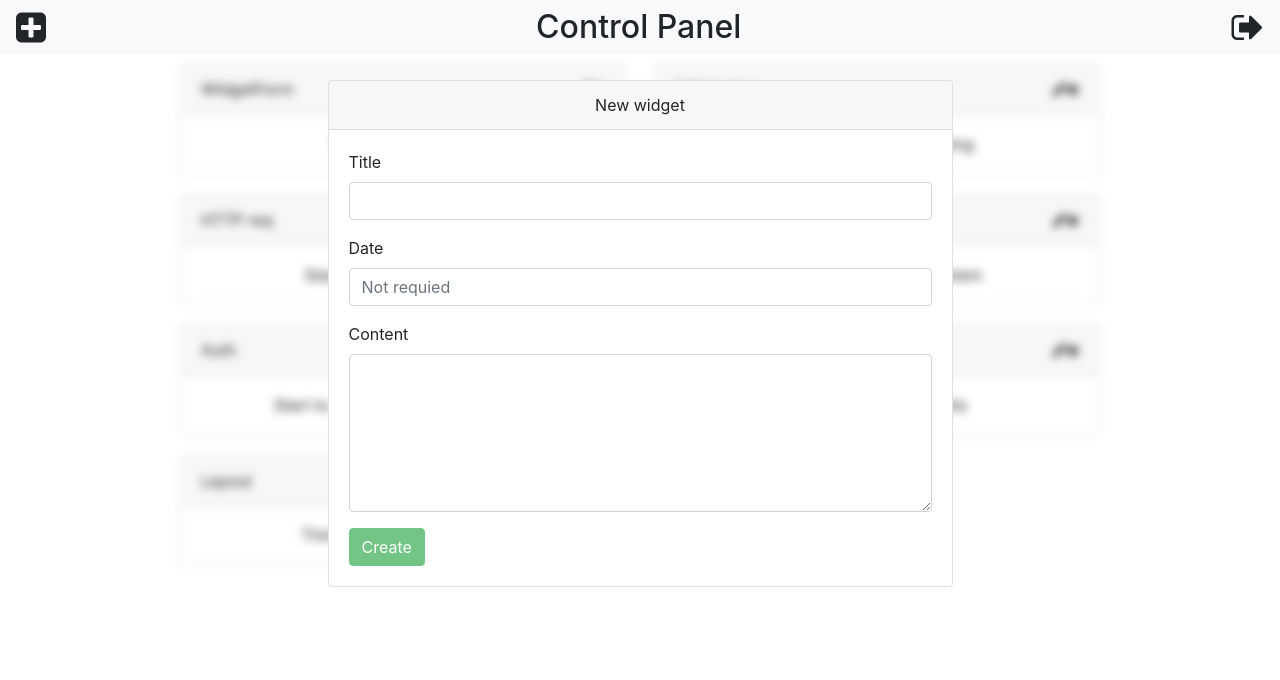
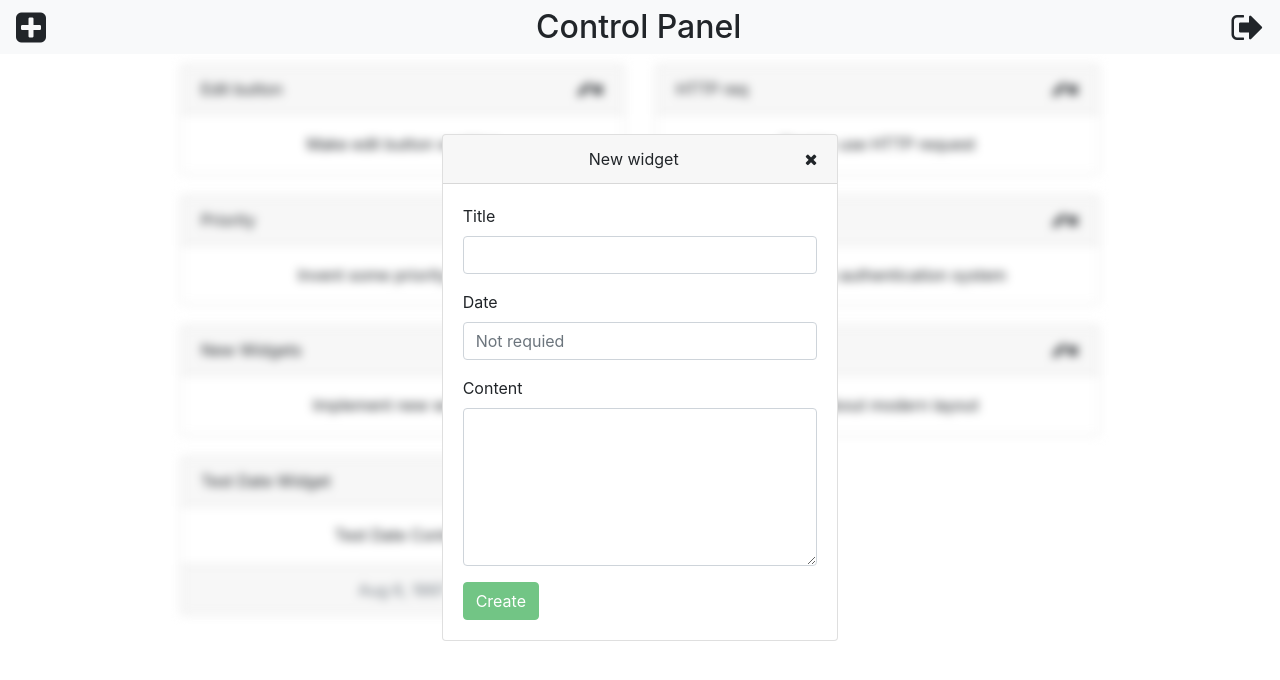
Before and after one commit to Czear/controlPanel, an Angular app: page / in a window 1280 px wide. Both pictures are taken after a click on the icon 31 px from the left and 27 px from the top of the page. Shown: the top 680 px of the page. Built offline with nearby package versions, Linux system fonts and the light colour scheme.

Commit message:
Edit Button Functionality added

```diff
--- a/src/app/app.component.css
+++ b/src/app/app.component.css
@@ -11,10 +11,12 @@ i{
     cursor: pointer;
 }
 
-.newWidgetForm{
-    margin-top: 80px;
-}
 
 .row:not(:first-child){
     filter:blur(5px);
 }
+
+.newWidgetForm{
+    z-index: 1;
+    margin-top: 80px;
+}
--- a/src/app/app.component.html
+++ b/src/app/app.component.html
@@ -6,8 +6,8 @@
 
     <div class="container">
 
-        <div class="newWidgetForm row justify-content-center fixed-top" *ngIf="addWidgetMode">
-            <div class="col-9 col-xl-6">
+        <div class="row justify-content-center" *ngIf="addWidgetMode">
+            <div class="col-10 col-xl-4 position-absolute newWidgetForm">
                 <app-new-widget-form></app-new-widget-form>
             </div>
         </div>
@@ -17,10 +17,10 @@
                     <app-widget *ngFor="let widget of firstColumnWidgets" [widgetData]="widget"></app-widget>
                 </div>
                 <div class="col-5" *ngIf="!isMobile()">
-                    <app-widget *ngFor="let widget of secondColumnWidgets " [widgetData]="widget"></app-widget>
+                    <app-widget *ngFor="let widget of secondColumnWidgets" [widgetData]="widget"></app-widget>
                 </div>
                 <div class="col-9" *ngIf="isMobile()">
-                    <app-widget *ngFor="let widget of widgetData " [widgetData]="widget"></app-widget>
+                    <app-widget *ngFor="let widget of widgetData" [widgetData]="widget"></app-widget>
                 </div>
         </div>
      </div>
--- a/src/app/new-widget-form/new-widget-form.component.html
+++ b/src/app/new-widget-form/new-widget-form.component.html
@@ -1,6 +1,9 @@
 <div class="card">
     <div class="card-header text-center">
-      New widget
+        New widget
+        <span class="ico">
+            <i class="fa fa-times" aria-hidden="true" (click)="closeWidgetForm()"></i>
+        </span>
     </div>
     <div class="card-body">
         <form [formGroup]="WidgetForm" #f (ngSubmit)="addNewWidget(f)">
--- a/src/app/new-widget-form/new-widget-form.component.ts
+++ b/src/app/new-widget-form/new-widget-form.component.ts
@@ -9,35 +9,25 @@ import {WidgetDataService} from '../services/widget-data.service';
 })
 export class NewWidgetFormComponent implements OnInit {
   WidgetForm: FormGroup;
-  dateValidator = new RegExp('^(?:(?:31(\\/|-|\\.)(?:0?[13578]|1[02]))\\1|(?:(?:29|30)(\\/|-|\\.)' +
-      '(?:0?[1,3-9]|1[0-2])\\2))(?:(?:1[6-9]|[2-9]\\d)?\\d{2})$|^(?:29(\\/|-|\\.)0?2\\3(?:(?:(?:1[6-9]|[2-9]\\d)?(?:0[48]|[2468][048]|' +
-      '[13579][26])|(?:(?:16|[2468][048]|[3579][26])00))))$|^(?:0?[1-9]|1\\d|2[0-8])(\\/|-|\\.)(?:(?:0?[1-9])' +
-      '|(?:1[0-2]))\\4(?:(?:1[6-9]|[2-9]\\d)?\\d{2})$');
+
   constructor(private widgetServiceData: WidgetDataService) {}
 
   ngOnInit() {
       this.WidgetForm = new FormGroup({
           'WidgetFormTitle': new FormControl(null, Validators.required),
           'WidgetFormContent': new FormControl(null, Validators.required),
-          'WidgetFormDate': new FormControl(null, Validators.pattern(this.dateValidator))
+          'WidgetFormDate': new FormControl(null, Validators.pattern(this.widgetServiceData.dateValidator))
       });
   }
     addNewWidget(form) {
       this.widgetServiceData.toggleAddMode();
-      this.widgetServiceData.addWidget({
-          title: form.WidgetFormTitle.value,
-          text: form.WidgetFormContent.value,
-          date: this.stringToDate(form.WidgetFormDate.value)});
+      this.widgetServiceData.addWidget(
+          this.widgetServiceData.dataNoteConversionToObject(
+              form.WidgetFormTitle.value,
+              form.WidgetFormContent.value,
+              form.WidgetFormDate.value));
     }
-    stringToDate(dateString) {
-        let separator;
-        const SEPARATORS = ['.', '/', '-'];
-            for (const ARRAYITEMSEPARATOR of SEPARATORS) {
-                if (dateString.includes(ARRAYITEMSEPARATOR)) {
-                    separator = ARRAYITEMSEPARATOR;
-                }
-            }
-        const DATEVARIABLES = dateString.split(separator);
-            return new Date(DATEVARIABLES[2], DATEVARIABLES[1], DATEVARIABLES[0]);
+    closeWidgetForm() {
+        this.widgetServiceData.toggleAddMode();
     }
 }
--- a/src/app/services/widget-data.service.ts
+++ b/src/app/services/widget-data.service.ts
@@ -12,19 +12,22 @@ export class WidgetDataService {
       {title: 'Money Plan', text: 'Remember to save 300', date: new Date(2018, 3, 20)}
   ];*/
     data = [
-        {title: 'WidgetForm', text: 'Finish widget form'},
-        {title: 'Edit button', text: 'Make edit button working'},
-        {title: 'HTTP req', text: 'Start to use HTTP request'},
-        {title: 'Priority', text: 'Invent some priority system'},
-        {title: 'Auth', text: 'Start to use authentication system'},
-        {title: 'New Widgets', text: 'Implement new widgets'},
-        {title: 'Layout', text: 'Think about modern layout'}
+        {title: 'Edit button', content: 'Make edit button working'},
+        {title: 'HTTP req', content: 'Start to use HTTP request'},
+        {title: 'Priority', content: 'Invent some priority system'},
+        {title: 'Auth', content: 'Start to use authentication system'},
+        {title: 'New Widgets', content: 'Implement new widgets'},
+        {title: 'Layout', content: 'Think about modern layout'},
+        {title: 'Test Date Widget', content: 'Test Date Content', date: new Date(1997, 7, 6)}
     ];
+    dateValidator = new RegExp('^(?:(?:31(\\/|-|\\.)(?:0?[13578]|1[02]))\\1|(?:(?:29|30)(\\/|-|\\.)' +
+        '(?:0?[1,3-9]|1[0-2])\\2))(?:(?:1[6-9]|[2-9]\\d)?\\d{2})$|^(?:29(\\/|-|\\.)0?2\\3(?:(?:(?:1[6-9]|[2-9]\\d)?(?:0[48]|[2468][048]|' +
+        '[13579][26])|(?:(?:16|[2468][048]|[3579][26])00))))$|^(?:0?[1-9]|1\\d|2[0-8])(\\/|-|\\.)(?:(?:0?[1-9])' +
+        '|(?:1[0-2]))\\4(?:(?:1[6-9]|[2-9]\\d)?\\d{2})$');
     addMode = new Subject();
     dataChanges = new Subject();
 
     addWidget(newObject) {
-        console.log(newObject);
         this.data.push(newObject);
         this.dataChanges.next(this.data.slice());
     }
@@ -42,4 +45,29 @@ export class WidgetDataService {
         this.addWidgetMode = !this.addWidgetMode;
         this.addMode.next(this.addWidgetMode);
     }
+    stringToDate(dateString) {
+        if (dateString) {
+            let separator;
+            const SEPARATORS = ['.', '/', '-'];
+            for (const ARRAYITEMSEPARATOR of SEPARATORS) {
+                if (dateString.includes(ARRAYITEMSEPARATOR)) {
+                    separator = ARRAYITEMSEPARATOR;
+                }
+            }
+            const DATEVARIABLES = dateString.split(separator);
+            return new Date(DATEVARIABLES[2], DATEVARIABLES[1] - 1, DATEVARIABLES[0]);
+        }
+        return '';
+    }
+    dataNoteConversionToObject(title, content, date) {
+        const objToPush = {
+            title: title,
+            content: content,
+            date: this.stringToDate(date)
+        };
+        if (!date) {
+            delete objToPush['date'];
+        }
+        return objToPush;
+    }
 }
--- a/src/app/widget/widget.component.css
+++ b/src/app/widget/widget.component.css
@@ -7,15 +7,6 @@
 
 }
 
-.cardIcons{
-    float: right;
+textarea {
+    width: 50%;
 }
-
-.card-text{
-
-}
-
-i{
-    cursor: pointer;
-
-}
--- a/src/app/widget/widget.component.html
+++ b/src/app/widget/widget.component.html
@@ -1,15 +1,43 @@
-<div class="card">
+<div class="card" *ngIf="!editMode">
   <div class="card-header">
-      <span class="cardIcons">
-      <i class="fa fa-pencil" aria-hidden="true" (click)="editWidget(widgetData.index)"></i>
+      <span class="ico">
+      <i class="fa fa-pencil" aria-hidden="true" (click)="toggleEditMode()"></i>
       <i class="fa fa-times" aria-hidden="true" (click)="destroyWidget(widgetData.index)"></i>
     </span>
       <span>{{widgetData.title}}</span>
   </div>
   <div class="card-block text-center">
-    <p class="card-text">{{widgetData.text}}</p>
+    <p class="card-text">{{widgetData.content}}</p>
   </div>
-  <div class="card-footer text-muted text-lg-center" *ngIf="widgetData.date">
+  <div class="card-footer text-muted text-center" *ngIf="widgetData.date">
       <span>{{widgetData.date | date:'mediumDate'}}</span>
   </div>
 </div>
+<div class="card" *ngIf="editMode">
+    <form [formGroup]="editForm">
+        <div class="card-header">
+            <span class="ico">
+                  <i class="fa fa-floppy-o" aria-hidden="true" (click)="saveWidgetChanges()"></i>
+                  <i class="fa fa-undo" aria-hidden="true" (click)="toggleEditMode()"></i>
+              </span>
+            <div class="form-group">
+                <textarea id="editTitle" class="form-control"  type="text" formControlName="editTitle"></textarea>
+                <app-validation-icon [inputFormControl]="editForm.get('editTitle')"></app-validation-icon>
+            </div>
+        </div>
+
+        <div class="card-block text-center">
+            <div class="form-group">
+                <textarea id="editContent" class="form-control"  type="text" formControlName="editContent"></textarea>
+                <app-validation-icon [inputFormControl]="editForm.get('editContent')"></app-validation-icon>
+            </div>
+        </div>
+
+            <div class="card-footer text-muted text-center" *ngIf="widgetData.date">
+                <div class="form-group">
+                    <textarea id="editDate" class="form-control"  type="text" formControlName="editDate"></textarea>
+                    <app-validation-icon [inputFormControl]="editForm.get('editDate')"></app-validation-icon>
+                </div>
+            </div>
+    </form>
+</div>
--- a/src/app/widget/widget.component.ts
+++ b/src/app/widget/widget.component.ts
@@ -1,5 +1,6 @@
 import {Component, Input} from '@angular/core';
 import {WidgetDataService} from '../services/widget-data.service';
+import {FormControl, FormGroup, Validators} from '@angular/forms';
 
 @Component({
   selector: 'app-widget',
@@ -8,11 +9,42 @@ import {WidgetDataService} from '../services/widget-data.service';
 })
 export class WidgetComponent {
   @Input() widgetData;
+    editMode = false;
+    editForm: FormGroup;
     constructor(private widgetServiceData: WidgetDataService) {}
     destroyWidget(index) {
         this.widgetServiceData.removeWidget(index);
     }
-    editWidget(index) {
-
+    toggleEditMode() {
+      this.editMode = !this.editMode;
+      if (this.editMode) {
+        this.buildEditForm();
+      }
+    }
+    saveWidgetChanges() {
+        this.toggleEditMode();
+        this.widgetServiceData.editWidget(
+            this.widgetData.index,
+            this.widgetServiceData.dataNoteConversionToObject(
+                this.editForm.get('editTitle').value,
+                this.editForm.get('editContent').value,
+                this.editForm.get('editDate').value));
+    }
+    convertDateToFormState(dateObj) {
+        console.log(dateObj);
+        if (dateObj) {
+            let month = dateObj.getMonth();
+            month++;
+            console.log (dateObj.getDate() + '.' + month  + '.' + dateObj.getFullYear());
+            return dateObj.getDate() + '.' + month  + '.' + dateObj.getFullYear();
+        }
+        return null;
+    }
+    buildEditForm() {
+        this.editForm = new FormGroup({
+            'editTitle': new FormControl(this.widgetData.title, Validators.required),
+            'editContent': new FormControl(this.widgetData.content, Validators.required),
+            'editDate': new FormControl(this.convertDateToFormState(this.widgetData.date), Validators.required)
+        });
     }
 }
--- a/src/styles.css
+++ b/src/styles.css
@@ -1 +1,5 @@
 /* You can add global styles to this file, and also import other style files */
+.ico{
+    float: right;
+    cursor: pointer;
+}
```
Also changed, not shown: 1 other file (tests, documents, lock files or other folders).
